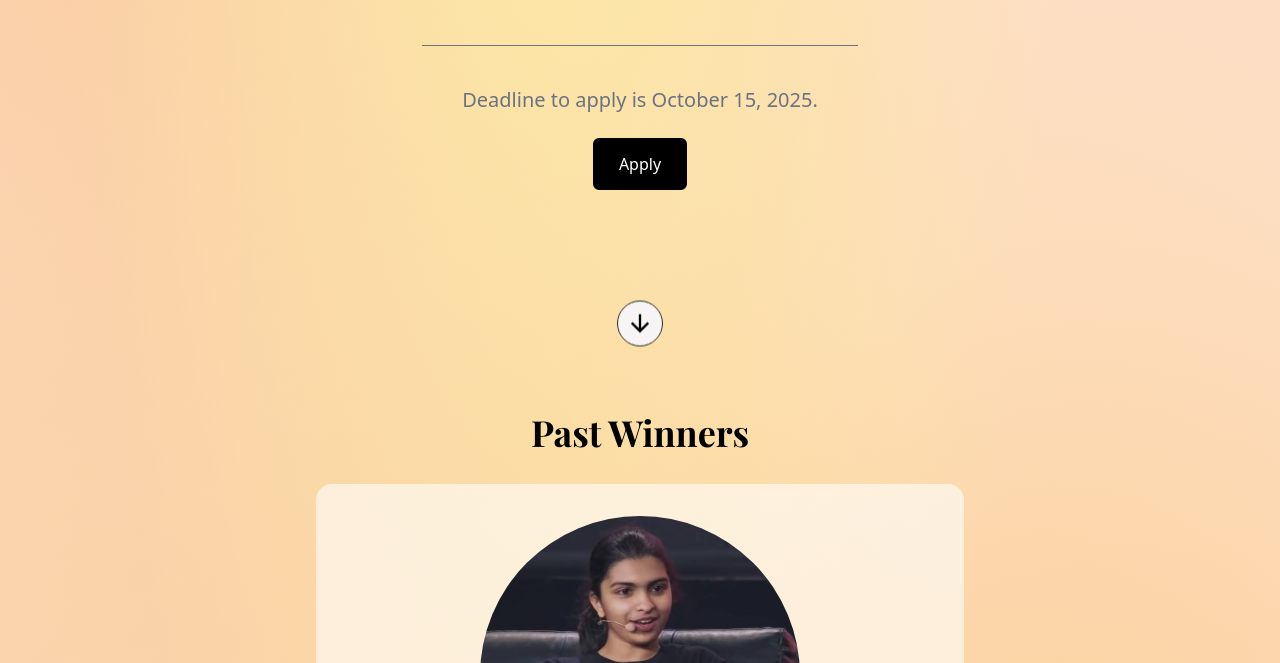
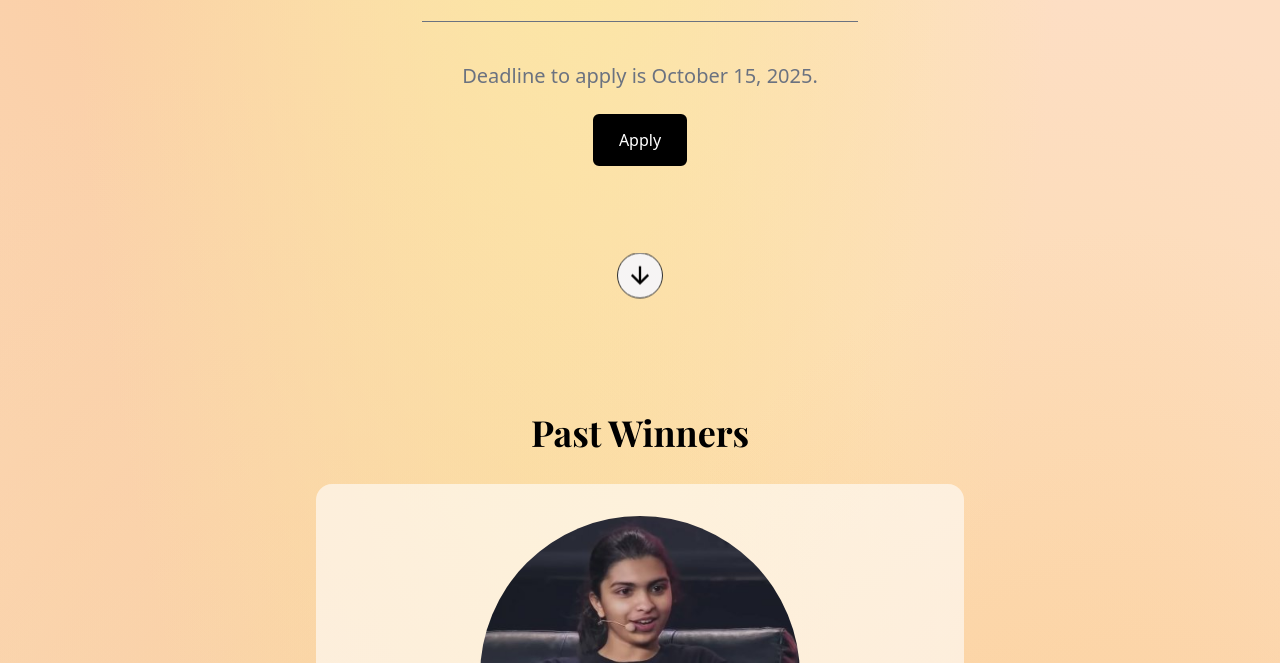
Before and after one commit to bitcoin-dev-project/bitcoin-scholarship, a website: page index.html in a window 1280 px wide. Shown: the part 437-1100 px from the top of the page. Drawn offline with nearby package versions, Linux system fonts and the light colour scheme; a web font is replaced by a local one.

Commit message:
Add pb-32 padding to animate-bounce section

```diff
--- a/index.html
+++ b/index.html
@@ -41,7 +41,7 @@
             Apply
           </a>
         </section>
-        <section class="flex w-full items-center justify-center pb-20">
+        <section class="flex w-full items-center justify-center pb-32">
           <a class="border-[1.5px] border-[#2d2d2d] animate-bounce p-2 backdrop-blur-0 rounded-[50%] bg-[#f6f4f4]" href="/#past_winners">
             <svg width="28" height="28" viewBox="0 0 28 28" fill="none" xmlns="http://www.w3.org/2000/svg">
               <path
```
